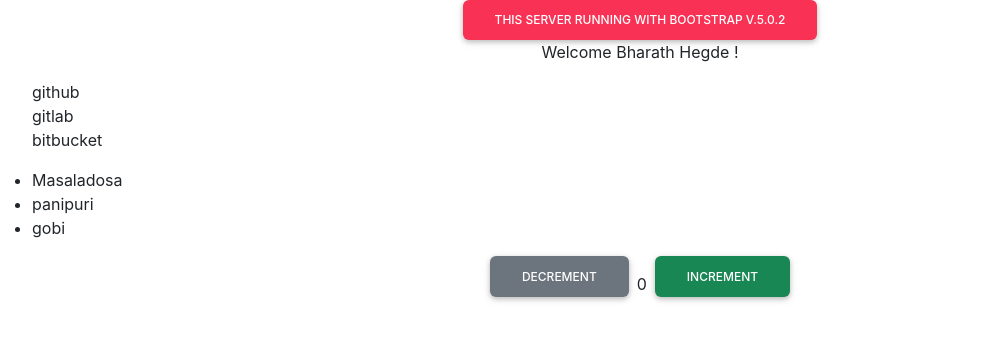
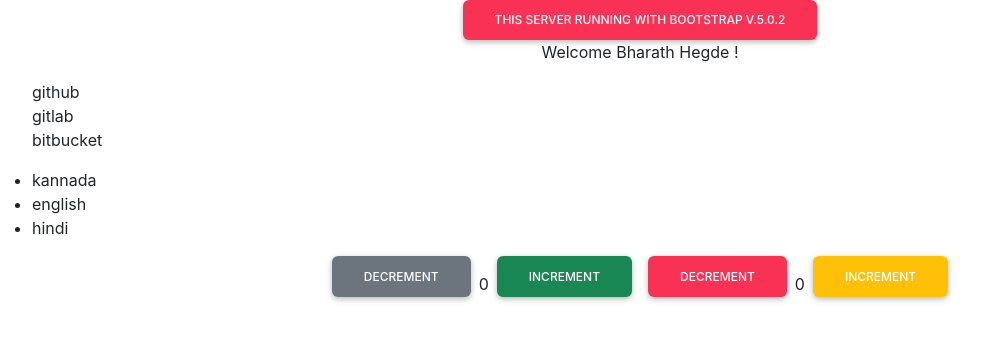
Before and after one commit to acb123web/React-home, a React (Create React App) app: page / in a window 1280 px wide. Shown: the top 340 px of the page, without its empty margins (0-999 px from the left). Built offline with nearby package versions, Linux system fonts and the light colour scheme.

Commit message:
Learnt about class component

```diff
--- a/src/App.js
+++ b/src/App.js
@@ -1,6 +1,7 @@
 import './App.css';
 import React from "react";
 import MyCounter from './component/MyCounter';
+import Counter from './component/Counter';
 
 function App() {
 
@@ -13,13 +14,19 @@ function App() {
     lastname:"Hegde"
   }
 
+  const langs = [
+    {"id":"1","langname":"kannada"},
+    {"id":"2","langname":"english"},
+    {"id":"3","langname":"hindi"},
+  ];
+
 const vctools = [
   {"id":"1","vcname":"github"},
   {"id":"2","vcname":"gitlab"},
   {"id":"3","vcname":"bitbucket"}
 ];
 
-   const menus = ["Masaladosa","panipuri","gobi"];
+
 
 
 
@@ -30,10 +37,10 @@ const vctools = [
   /*end list rendering vctools normal end*/
 
   /*conditional rendering*/
-  function conditionalRendering(){
-    const menu = menus.length === 0?<p>List is empty</p>:menus.map((menuss,index) => <li key={index}>{menuss}</li>)
-    return menu;
-  }
+ function conditionalRendering(){
+  var languages = langs.length === 0?<p>list is empty</p>:langs.map((langss => <li key={langss.id}>{langss.langname}</li>))
+  return languages;
+ }
   /*end conditional rendering*/
 
 
@@ -44,10 +51,11 @@ const vctools = [
    <ul style={{listStyle:"none",textAlign:"left"}}>
    {vctools.map(vctool => <li key={vctool.id}>{vctool.vcname}</li>)}
    </ul>
-   <ul style={{textAlign:'left'}}>
-   {conditionalRendering()}
+   <ul style={{textAlign:"left"}}>
+    {conditionalRendering()}
    </ul>
   <MyCounter/>
+  <Counter/>
   </div>
   );
 }
--- /dev/null
+++ b/src/component/Counter.jsx
@@ -0,0 +1,18 @@
+import React,{Component} from 'react';
+
+class Counter extends Component{
+  state = {
+    count:0
+   }
+  render(){
+    return(
+        <React.Fragment>
+        <button className="btn btn-danger mx-2">Decrement</button>
+        <span>{this.state.count}</span>
+        <button className="btn btn-warning mx-2">Increment</button>
+       </React.Fragment>
+    );
+  }
+}
+
+export default Counter;
--- a/src/component/MyCounter.jsx
+++ b/src/component/MyCounter.jsx
@@ -6,15 +6,16 @@ import React, {useState} from "react";
 
 function MyCounter(){
 
-    let [count,setcount] = useState(0);
+    let [count,mycount] = useState(0);
+
 
 
     return(
-    <React.Fragment>
-     <button className="btn btn-secondary mx-2" onClick={() => setcount(count - 1)}>Decrement</button>
-     <span>{count}</span>
-     <button className="btn btn-success mx-2" onClick={() => setcount(count + 1)}>Increment</button>
-    </React.Fragment>
+   <React.Fragment>
+    <button className="btn btn-secondary mx-2" onClick={() => mycount(count - 1)}>Decrement</button>
+    <span>{count}</span>
+    <button className="btn btn-success mx-2" onClick={() => mycount(count + 1)}>Increment</button>
+   </React.Fragment>
     )
 }
 
```
